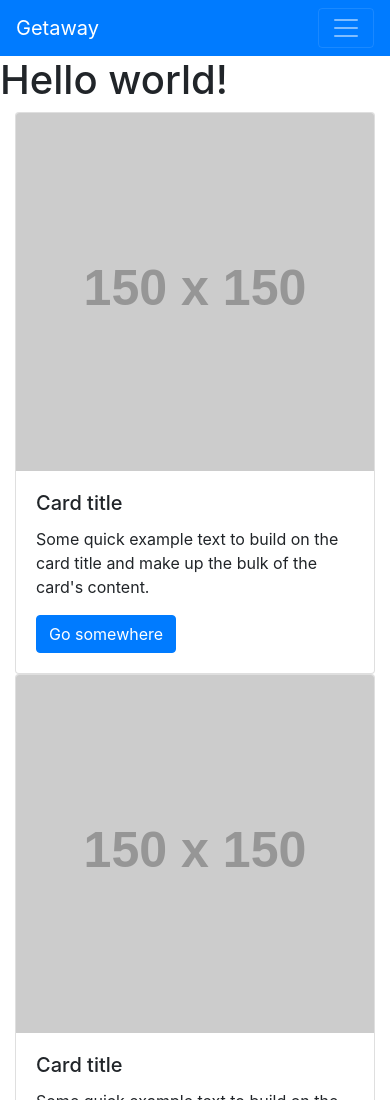
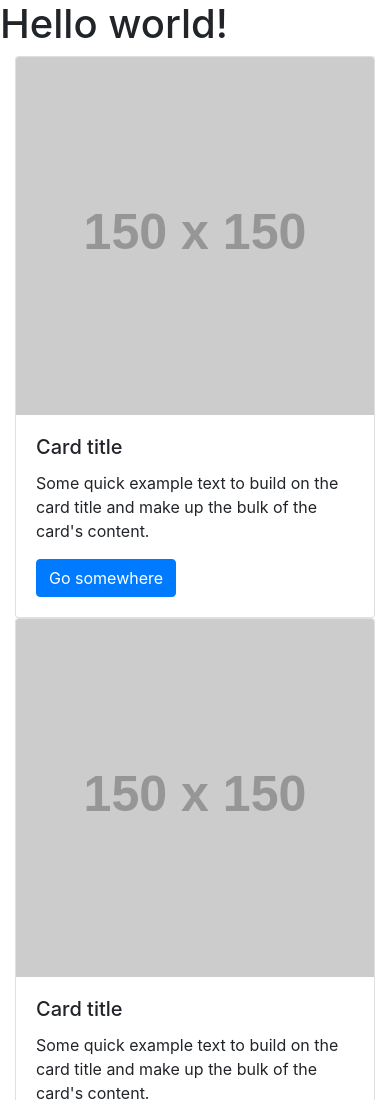
Before and after one commit to jonathanjwatson/git-best-practices, a plain HTML site: page index.html in a window 390 px wide. Shown: the top 1100 px of the page. Drawn offline with nearby package versions, Linux system fonts and the light colour scheme; placeholder pictures from the web are drawn by us.

Commit message:
Revert "Merge pull request #8 from jonathanjwatson/2-addnavbar"
This reverts commit 1fc7629b32465942fadd6cbdfe09f5c5da495a14, reversing
changes made to 0f117be1e19425236b632378466eb26ab9b1a545.

```diff
--- a/index.html
+++ b/index.html
@@ -35,24 +35,6 @@
     ></script>
   </head>
   <body>
-    <nav class="navbar navbar-expand-lg navbar-dark bg-primary">
-      <a class="navbar-brand" href="#">Getaway</a>
-      <button
-        class="navbar-toggler"
-        type="button"
-        data-toggle="collapse"
-        data-target="#navbarSupportedContent"
-        aria-controls="navbarSupportedContent"
-        aria-expanded="false"
-        aria-label="Toggle navigation"
-      >
-        <span class="navbar-toggler-icon"></span>
-      </button>
-
-      <div class="collapse navbar-collapse" id="navbarSupportedContent">
-        <ul class="navbar-nav mr-auto"></ul>
-      </div>
-    </nav>
     <h1>Hello world!</h1>
     <div class="container">
       <div class="row">
```
